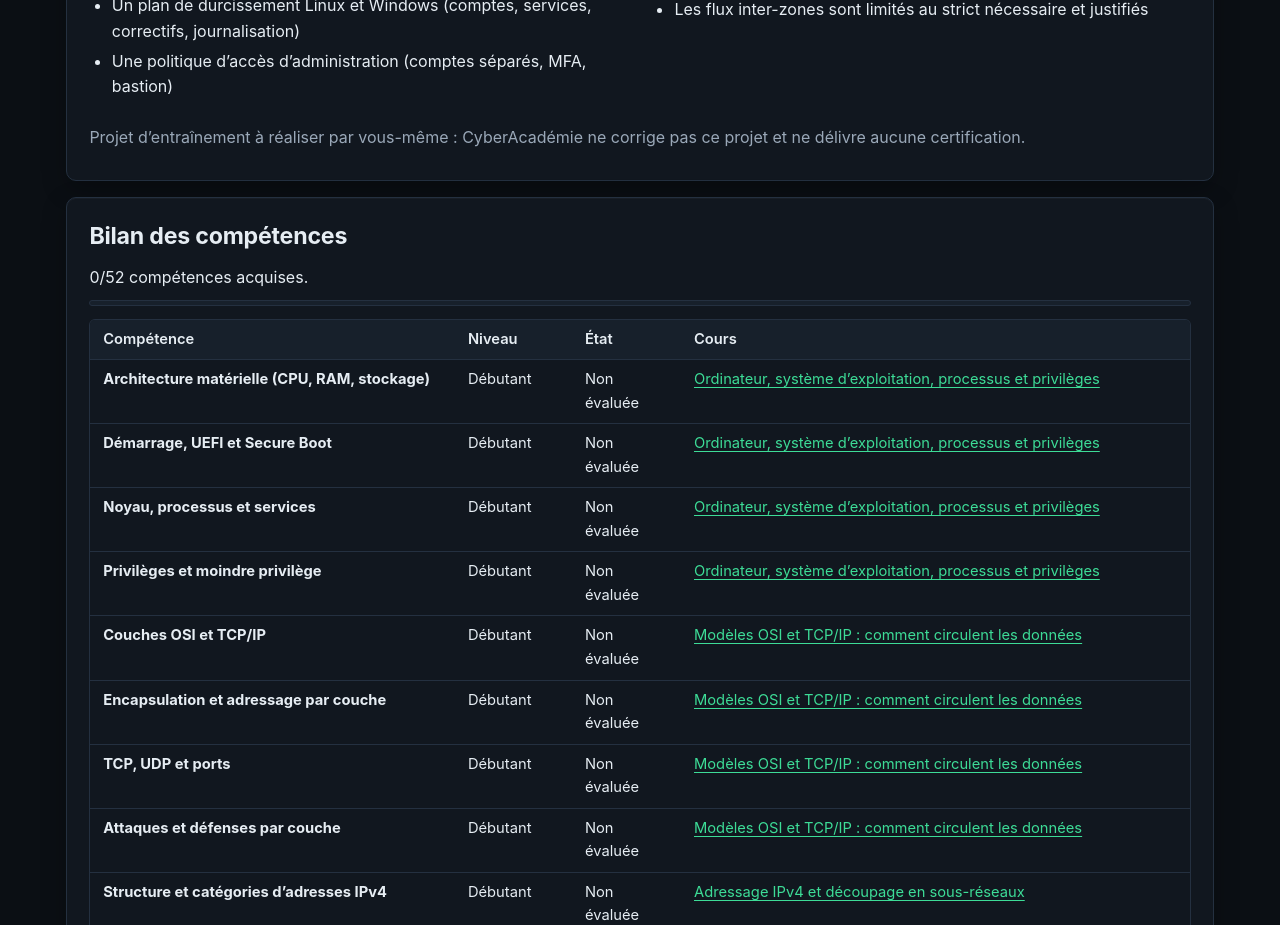
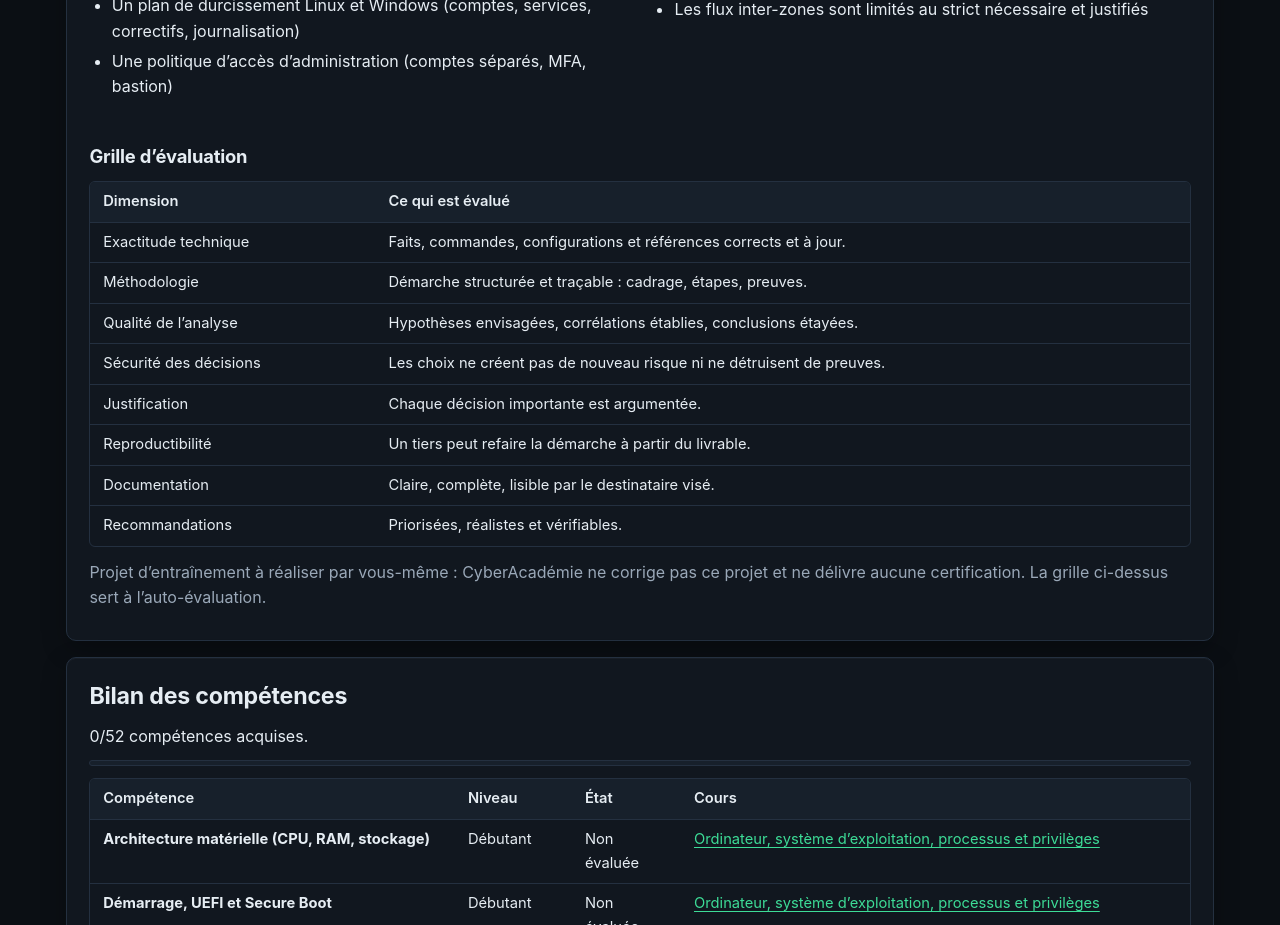
Before and after one commit to intheShadowGP/cyberlearn, a React (Vite) app: page /#/parcours/admin-systemes-reseaux in a window 1280 px wide. Shown: the part 2640-3565 px from the top of the page. Built offline with nearby package versions, Linux system fonts and the light colour scheme.

Commit message:
Phase 3 (Étapes 7/11.2) : grille d'évaluation commune des projets de parcours (8 dimensions : exactitude, méthodologie, analyse, sécurité, justification, reproductibilité, documentation, recommandations) pour l'auto-évaluation ; e2e

```diff
--- a/src/pages/PathsPage.tsx
+++ b/src/pages/PathsPage.tsx
@@ -10,6 +10,18 @@ import { pathStatus, courseStage, STAGE_LABELS } from '../lib/gamification';
 import { skillStatuses } from '../lib/levels';
 import { saveProfile, type Snapshot } from '../lib/progress';
 import NotFoundPage from './NotFoundPage';
+
+/** Grille d'évaluation commune aux projets de parcours (dimensions, pas de barème chiffré). */
+const PROJECT_GRID: [string, string][] = [
+  ['Exactitude technique', 'Faits, commandes, configurations et références corrects et à jour.'],
+  ['Méthodologie', 'Démarche structurée et traçable : cadrage, étapes, preuves.'],
+  ['Qualité de l’analyse', 'Hypothèses envisagées, corrélations établies, conclusions étayées.'],
+  ['Sécurité des décisions', 'Les choix ne créent pas de nouveau risque ni ne détruisent de preuves.'],
+  ['Justification', 'Chaque décision importante est argumentée.'],
+  ['Reproductibilité', 'Un tiers peut refaire la démarche à partir du livrable.'],
+  ['Documentation', 'Claire, complète, lisible par le destinataire visé.'],
+  ['Recommandations', 'Priorisées, réalistes et vérifiables.'],
+];
 
 function stepDone(step: PathDef['steps'][number], data: Snapshot): boolean {
   return step.kind === 'course'
@@ -163,7 +175,17 @@ function PathDetail({ path, data }: { path: PathDef; data: Snapshot }) {
               <ul>{path.finalProject.criteria.map((c) => <li key={c}>{c}</li>)}</ul>
             </section>
           </div>
-          <p className="muted">Projet d’entraînement à réaliser par vous-même : CyberAcadémie ne corrige pas ce projet et ne délivre aucune certification.</p>
+          <section aria-labelledby="grille-h">
+            <h3 id="grille-h" className="h3">Grille d’évaluation</h3>
+            <div className="table-wrap">
+              <table>
+                <caption className="sr-only">Dimensions d’évaluation d’un projet de parcours</caption>
+                <thead><tr><th scope="col">Dimension</th><th scope="col">Ce qui est évalué</th></tr></thead>
+                <tbody>{PROJECT_GRID.map(([dim, desc]) => <tr key={dim}><td>{dim}</td><td>{desc}</td></tr>)}</tbody>
+              </table>
+            </div>
+          </section>
+          <p className="muted">Projet d’entraînement à réaliser par vous-même : CyberAcadémie ne corrige pas ce projet et ne délivre aucune certification. La grille ci-dessus sert à l’auto-évaluation.</p>
         </section>
       )}
 
```
Also changed, not shown: 2 other files (tests, documents, lock files or other folders).
